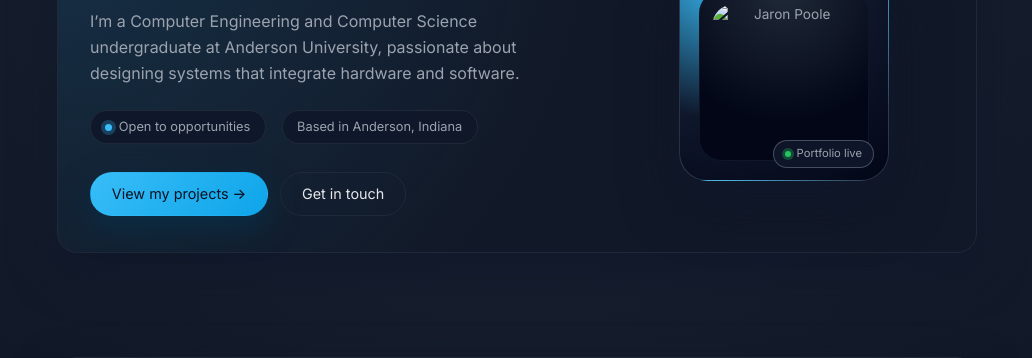
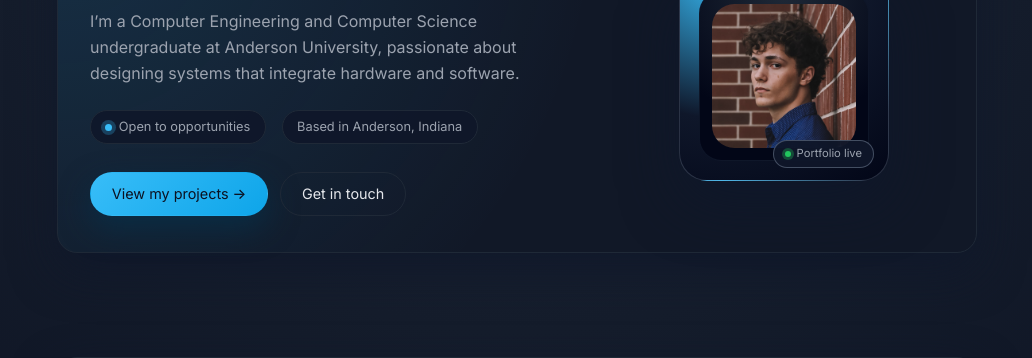
Before and after one commit to JaronPoole/jaronpoole.github.io, a plain HTML site: page index.html in a window 1280 px wide. Shown: the part 206-564 px from the top of the page, without its empty margins (123-1155 px from the left). Drawn offline with Linux system fonts and the light colour scheme.

Commit message:
Update index.html 5.3

```diff
--- a/index.html
+++ b/index.html
@@ -593,7 +593,7 @@
             <div class="hero-photo">
               <div class="photo-frame">
                 <div class="photo-inner">
-                  <img src="IMG_7431.jpeg" alt="Jaron Poole" style="width:100%; height:100%; object-fit:cover; border-radius:1.4rem;"
+                  <img src="images/IMG_7431.jpeg" alt="Jaron Poole" style="width:100%; height:100%; object-fit:cover; border-radius:1.4rem;">
                 </div>
                 <div class="photo-badge">
                   <span class="photo-badge-dot"></span>
```
